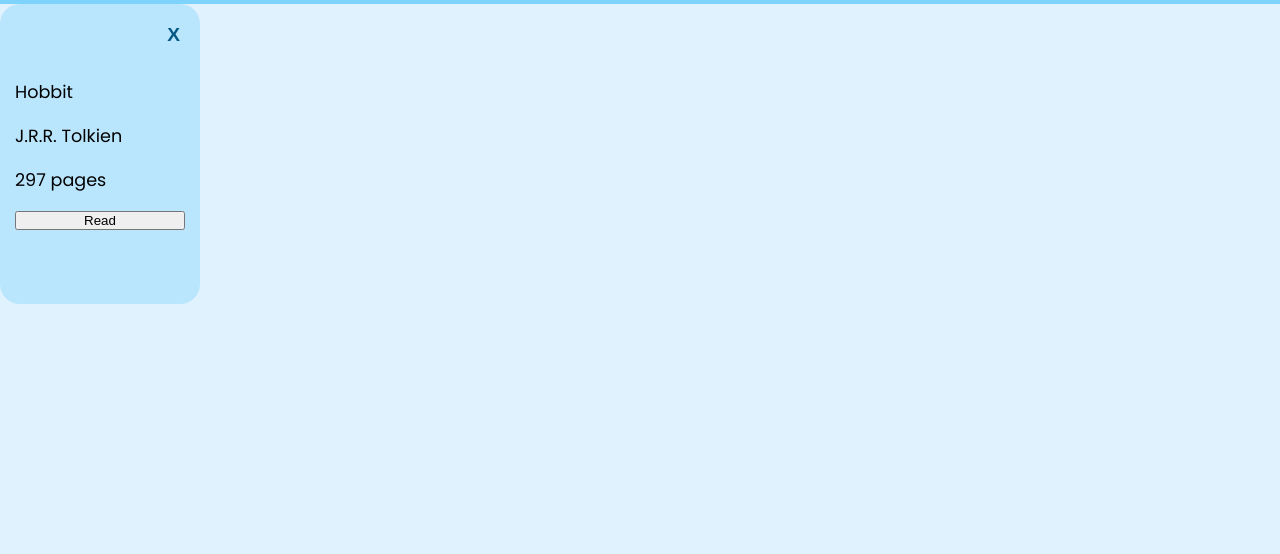
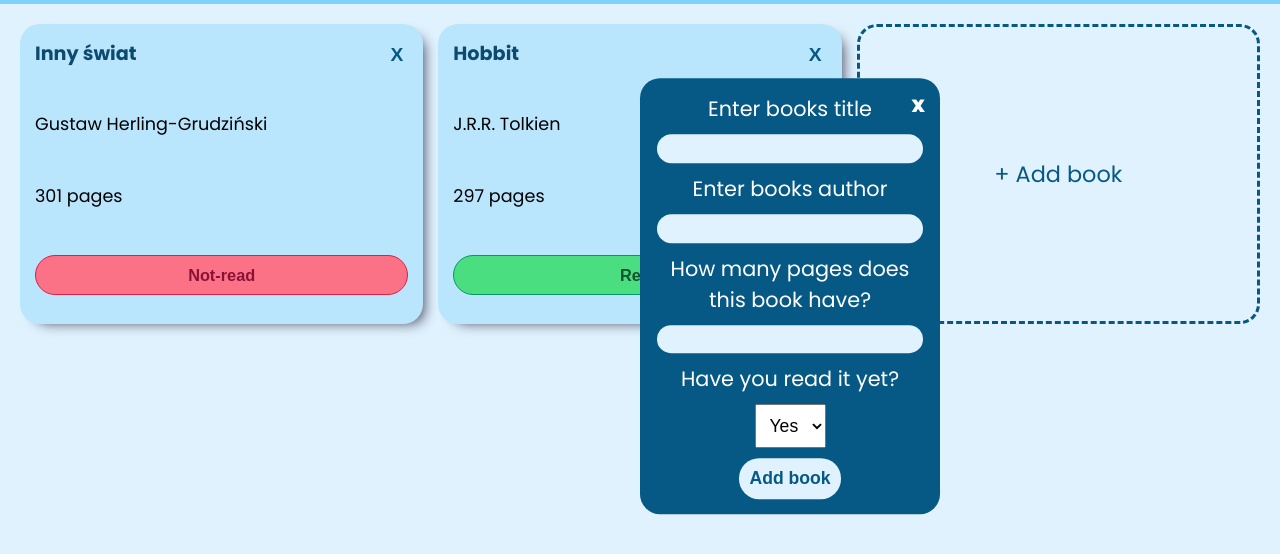
Before and after one commit to Kwiasek/Library, a plain HTML site: page index.html in a window 1280 px wide. Shown: the part 60-614 px from the top of the page. Drawn offline with Linux system fonts and the light colour scheme.

Commit message:
Added user input to add books to library

```diff
--- a/index.html
+++ b/index.html
@@ -17,26 +17,52 @@
                 <p class="title">Hobbit</p>
                 <p class="author">J.R.R. Tolkien</p>
                 <p class="pages">297 pages</p>
-                <button class="read">Read</button>
+                <button class="read read-false">Read</button>
             </div>
+            <div class="card">
+                <button class="close">X</button>
+                <p class="title">Hobbit</p>
+                <p class="author">J.R.R. Tolkien</p>
+                <p class="pages">297 pages</p>
+                <button class="read read-true">Read</button>
+            </div>
+            <div class="card">
+                <button class="close">X</button>
+                <p class="title">Hobbit</p>
+                <p class="author">J.R.R. Tolkien</p>
+                <p class="pages">297 pages</p>
+                <button class="read read-true">Read</button>
+            </div>
+            <div class="card">
+                <button class="close">X</button>
+                <p class="title">Hobbit</p>
+                <p class="author">J.R.R. Tolkien</p>
+                <p class="pages">297 pages</p>
+                <button class="read read-true">Read</button>
+            </div>
+            <div class="card">
+                <button class="close">X</button>
+                <p class="title">Hobbit</p>
+                <p class="author">J.R.R. Tolkien</p>
+                <p class="pages">297 pages</p>
+                <button class="read read-true">Read</button>
+            </div>
+            <span class="add-book">+ Add book</span>
         </main>
     </div>
     <form>
+        <span class="close-add">X</span>
         <label for="title">Enter books title</label>
         <input type="text" name="title" id="title">
-        <br>
         <label for="author">Enter books author</label>
         <input type="text" name="author" id="author">
-        <br>
         <label for="pages">How many pages does this book have?</label>
         <input type="number" name="pages" id="pages">
-        <br>
         <label for="read">Have you read it yet?</label>
         <select name="read" id="read" selected="true">
             <option value="true" >Yes</option>
             <option value="false">No</option>
         </select>
-        <br>
         <button>Add book</button>
 
     </form>
--- a/script.js
+++ b/script.js
@@ -1,14 +1,14 @@
 let myLibrary = [
     {
-        title: 'Title',
-        author: 'Author',
-        pages: 'Pages',
-        read: 'Read?'
+        title: 'Inny świat',
+        author: 'Gustaw Herling-Grudziński',
+        pages: 301 + ' pages',
+        read: false
     },
     {
         title: 'Hobbit',
         author: 'J.R.R. Tolkien',
-        pages: 297,
+        pages: 297 + ' pages',
         read: true
     }
 ];
@@ -19,9 +19,6 @@ function Book(title, author, pages, read) {
     this.pages = pages;
     this.read = read;
 }
-
-Book.prototype.info = function() {
-    return `${title} by ${author}, ${pages} pages, ${read ? 'read' : 'not read yet'}`;}
 
 function addBookToLibrary(event) {
     event.preventDefault();
@@ -36,14 +33,18 @@ function addBookToLibrary(event) {
 
 const displayBooks = (myLibrary) => {
     let result = '';
-    const table = document.querySelector('table');
-    myLibrary.map(book => result += `<tr>
-        <td>${book.title}</td>
-        <td>${book.author}</td>
-        <td>${book.pages}</td>
-        <td>${book.read === true ? 'Yes' : book.read === false ? 'No' : book.read}</td>
-    </tr>`)
-    table.innerHTML = result;
+    const container = document.querySelector('main');
+    myLibrary.map(book => result += `
+    <div class="card">
+        <button class="close">X</button>
+        <p class="title">${book.title}</p>
+        <p class="author">${book.author}</p>
+        <p class="pages">${book.pages}</p>
+        <button class="read read-${book.read}">${book.read == true ? 'Read' : 'Not-read'}</button>
+    </div>
+    `)
+    container.innerHTML = result;
+    container.innerHTML += '<span class="add-book">+ Add book</span>'
 }
 
 displayBooks(myLibrary);
--- a/style.css
+++ b/style.css
@@ -26,17 +26,27 @@ nav {
     font-size: 1.4rem;
 }
 
+main {
+    padding: 20px;
+    display: grid;
+    grid-template-columns: repeat(auto-fit, minmax(200px, 1fr));
+    gap: 15px;
+}
+
 .card {
-    width: 200px;
+    position: relative;
     height: 300px;
-    display: flex;
-    flex-direction: column;
-    position: relative;
+    display: grid;
+    grid-template-rows: repeat(4, 1fr);
+    grid-template-columns: 1fr;
     background: #bae6fd;
     padding: 15px;
     border-radius: 20px;
     justify-content: center;
     gap: 18px;
+    -webkit-box-shadow: 8px 6px 13px -7px rgba(66, 68, 90, 1);
+    -moz-box-shadow: 8px 6px 13px -7px rgba(66, 68, 90, 1);
+    box-shadow: 8px 6px 13px -7px rgba(66, 68, 90, 1);
 }
 
 .card .close {
@@ -53,15 +63,107 @@ nav {
     cursor: pointer;
 }
 
-.card .read {
+.card .title {
+    font-size: 1.2rem;
+    font-weight: 700;
+    color: #0c4a6e;
+}
 
+.read{
+    height: 40px;
+    border-radius: 20px;
+    font-size: 1.02rem;
+    font-weight: 600;
+    cursor: pointer;
+}
+
+.read-true {
+    border: 1px solid #059669;
+    background: #4ade80;
+    color: #14532d;
+}
+
+.read-false {
+    border: 1px solid #e11d48;
+    background: #fb7185;
+    color: #881337;
+}
+
+.add-book {
+    display: flex;
+    justify-content: center;
+    align-items: center;
+    padding: 15px;
+    color: #075985;
+    font-size: 1.4rem;
+    cursor: pointer;
+    border: 3px dashed #075985;
+    border-radius: 20px;
+    height: 300px;
 }
 
 form {
-    display: none;
     position: absolute;
     top: 50%;
     left: 50%;
-    transform: translateX(-50%);
-    transform: translateY(-50%);
+    transform: translateX(-70%);
+    transform: translateY(-60%);
+    width: 300px;
+    background: #075985;
+    color: white;
+    padding: 15px;
+    display: flex;
+    flex-direction: column;
+    align-items: center;
+    justify-content: center;
+    gap: 10px;
+    border-radius: 20px;
+    text-align: center;
 }
+
+form label {
+    font-size: 1.3rem;
+}
+
+form input {
+    height: 1.8rem;
+    width: 25ch;
+    border: none;
+    border-radius: 20px;
+    text-indent: 15px;
+    font-size: 1.2rem;
+    background: #e0f2fe;
+}
+
+form input:focus {
+    outline: none;
+}
+
+form button {
+    background: #e0f2fe;
+    padding: 10px;
+    border: none;
+    border-radius: 20px;
+    font-size: 1.1rem;
+    font-weight: 700;
+    color: #075985;
+}
+
+form select {
+    padding: 10px;
+    font-size: 1.1rem;
+}
+
+form select:focus {
+    outline: none;
+}
+
+.close-add {
+    position: absolute;
+    right: 0px;
+    top: 0px;
+    font-weight: 900;
+    font-size: 1.1rem;
+    padding: 15px;
+    cursor: pointer;
+}
```
